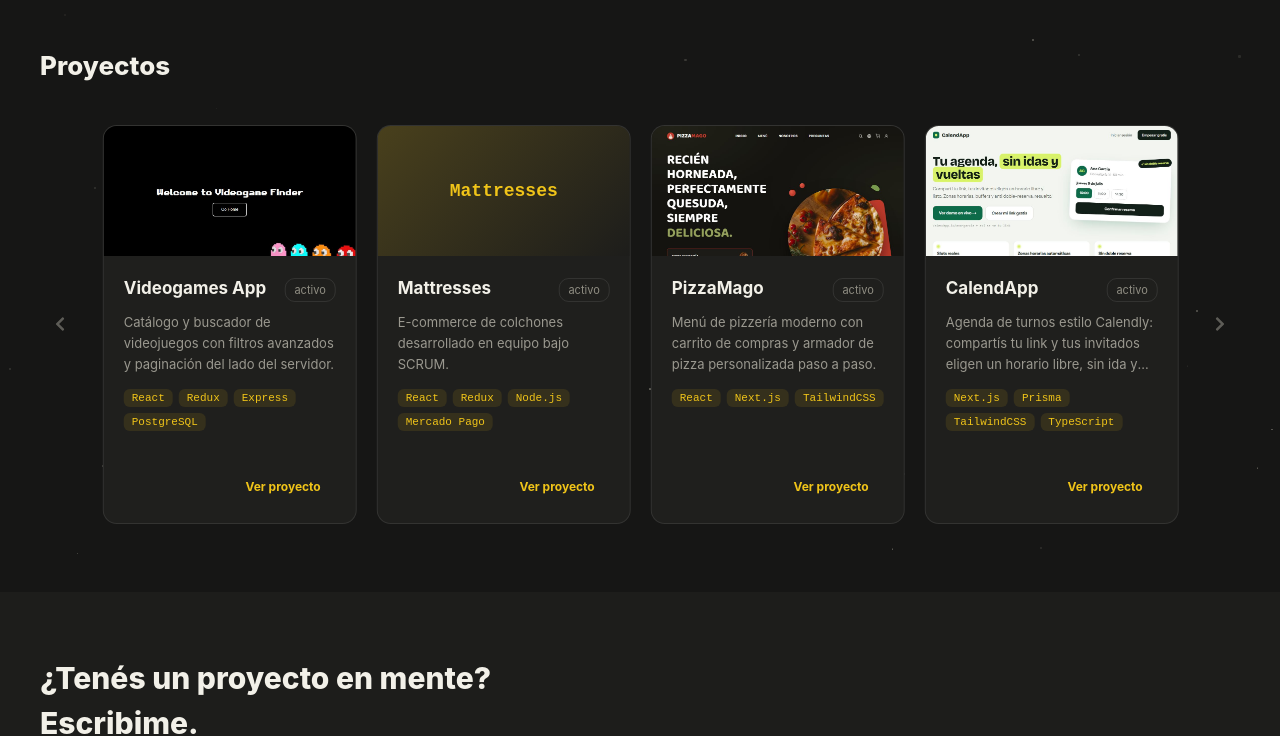
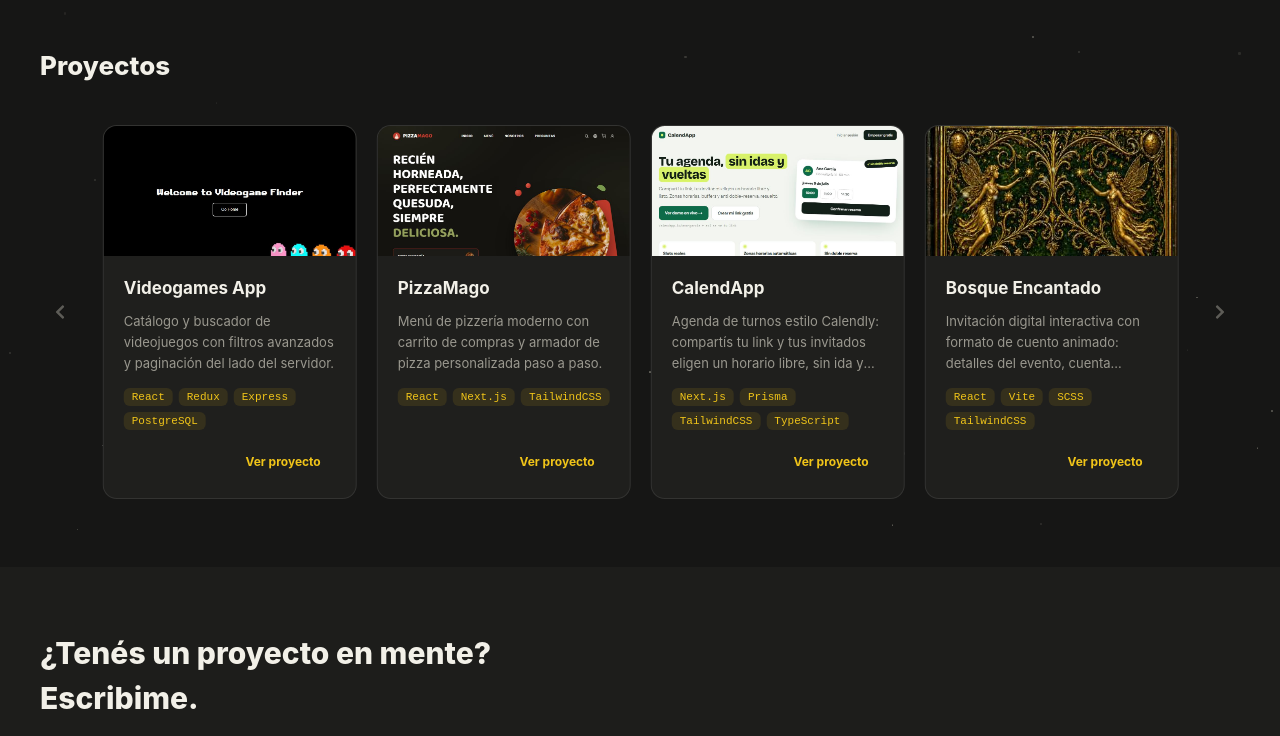
Before and after one commit to fakumax/Resume, an Astro site: page / in a window 1280 px wide. Shown: the part 1260-1996 px from the top of the page. Built offline with nearby package versions, Linux system fonts and the light colour scheme; Astro itself is replaced by a stand-in of ours; no server answers; a web font is replaced by a local one.

Commit message:
remove Mattresses card and live/repo-only badge, set Ecommerce App live
- Removed the Mattresses project entirely.
- Removed the "activo"/"código" badge next to the card title on
  every project card; dropped the now-unused status field from
  the Project type and the live/repoOnly strings.
- Ecommerce App now points to its real deployment
  (ecommerce-app-fakumax.vercel.app). Note: that URL is still
  behind Vercel's SSO/deployment-protection wall (redirects to
  vercel.com/sso-api), same as before, so visitors clicking
  "Ver proyecto" will hit a login screen rather than the site.

```diff
--- a/src/components/Projects/Projects.css
+++ b/src/components/Projects/Projects.css
@@ -211,25 +211,10 @@
   padding: 20px;
 }
 
-.project-title-row {
-  display: flex;
-  justify-content: space-between;
-  align-items: baseline;
-  margin-bottom: 10px;
-  gap: 12px;
-}
-
 .project-title {
   font-size: 17px;
   font-weight: 700;
-}
-
-.project-badge {
-  font-size: 11px;
-  border: 1px solid;
-  padding: 3px 9px;
-  border-radius: 10px;
-  white-space: nowrap;
+  margin-bottom: 10px;
 }
 
 .project-desc {
--- a/src/components/Projects/Projects.tsx
+++ b/src/components/Projects/Projects.tsx
@@ -75,7 +75,6 @@ interface ProjectCardProps {
 }
 
 const ProjectCard = ({ project, colors, t, lang, onExpand }: ProjectCardProps) => {
-  const isLive = project.status === 'live';
   const href = project.deploymentUrl ?? project.repoUrl;
 
   return (
@@ -104,13 +103,8 @@ const ProjectCard = ({ project, colors, t, lang, onExpand }: ProjectCardProps) =
         </div>
       )}
       <div className="project-body">
-        <div className="project-title-row">
-          <div className="project-title" style={{ color: colors.text }}>
-            {project.key}
-          </div>
-          <div className="project-badge" style={{ color: colors.textFaint, borderColor: colors.border }}>
-            {isLive ? t.live : t.repoOnly}
-          </div>
+        <div className="project-title" style={{ color: colors.text }}>
+          {project.key}
         </div>
         <div className="project-desc" style={{ color: colors.textDim }}>
           {lang === 'es' ? project.descEs : project.descEn}
--- a/src/data/content.ts
+++ b/src/data/content.ts
@@ -2,7 +2,6 @@ export interface Project {
   key: string;
   descEs: string;
   descEn: string;
-  status: 'live' | 'repo-only';
   tech: string[];
   screenshot?: string;
   deploymentUrl?: string;
@@ -14,7 +13,6 @@ export const PROJECTS: Project[] = [
     key: 'Pokemon App',
     descEs: 'Aplicación full-stack para crear, buscar y explorar Pokémon con datos de la PokéAPI.',
     descEn: 'Full-stack app to create, search and browse Pokémon with data from the PokéAPI.',
-    status: 'live',
     tech: ['React', 'React Query', 'Fastify', 'Prisma'],
     screenshot: '/projects/pokemon-app.jpg',
     deploymentUrl: 'https://pokemon-app-fakumax.vercel.app/',
@@ -24,26 +22,15 @@ export const PROJECTS: Project[] = [
     key: 'Videogames App',
     descEs: 'Catálogo y buscador de videojuegos con filtros avanzados y paginación del lado del servidor.',
     descEn: 'Video game catalog and search app with advanced filtering and server-side pagination.',
-    status: 'live',
     tech: ['React', 'Redux', 'Express', 'PostgreSQL'],
     screenshot: '/projects/videogames-app.jpg',
     deploymentUrl: 'https://videogames-app-fakumax.vercel.app/',
     repoUrl: 'https://github.com/fakumax/Videogames_App',
   },
   {
-    key: 'Mattresses',
-    descEs: 'E-commerce de colchones desarrollado en equipo bajo SCRUM.',
-    descEn: 'Mattress e-commerce site built as a team project under SCRUM.',
-    status: 'live',
-    tech: ['React', 'Redux', 'Node.js', 'Mercado Pago'],
-    deploymentUrl: 'https://ecommerce-app-g3.vercel.app/',
-    repoUrl: 'https://github.com/fakumax/Ecommerce-App-G3',
-  },
-  {
     key: 'PizzaMago',
     descEs: 'Menú de pizzería moderno con carrito de compras y armador de pizza personalizada paso a paso.',
     descEn: 'Modern pizzeria web app featuring a pizza menu, cart experience, and step-by-step custom pizza builder.',
-    status: 'live',
     tech: ['React', 'Next.js', 'TailwindCSS'],
     screenshot: '/projects/pizzeria-app.jpg',
     deploymentUrl: 'https://pizzeria-app-lac.vercel.app/',
@@ -53,7 +40,6 @@ export const PROJECTS: Project[] = [
     key: 'CalendApp',
     descEs: 'Agenda de turnos estilo Calendly: compartís tu link y tus invitados eligen un horario libre, sin ida y vuelta de mensajes.',
     descEn: 'Calendly-style scheduling app: share your link and invitees pick an open time slot, no back-and-forth messaging.',
-    status: 'live',
     tech: ['Next.js', 'Prisma', 'TailwindCSS', 'TypeScript'],
     screenshot: '/projects/calend-app.jpg',
     deploymentUrl: 'https://calend-app-iota.vercel.app/',
@@ -63,7 +49,6 @@ export const PROJECTS: Project[] = [
     key: 'Bosque Encantado',
     descEs: 'Invitación digital interactiva con formato de cuento animado: detalles del evento, cuenta regresiva, código de vestimenta, regalos y confirmación de asistencia.',
     descEn: 'Interactive digital invitation designed as an animated storybook experience with event details, countdown, dress code, gifts, and RSVP.',
-    status: 'live',
     tech: ['React', 'Vite', 'SCSS', 'TailwindCSS'],
     screenshot: '/projects/bosque-encantado.jpg',
     deploymentUrl: 'https://bosque-encantado-tau.vercel.app/',
@@ -73,7 +58,6 @@ export const PROJECTS: Project[] = [
     key: 'Menu App',
     descEs: 'Menú digital mobile-first: el cliente arma su pedido y lo envía directo al local por WhatsApp.',
     descEn: 'Mobile-first digital menu where customers customize their order and send it to the venue via WhatsApp.',
-    status: 'live',
     tech: ['React', 'Vite', 'TypeScript', 'WhatsApp API'],
     screenshot: '/projects/menu-app.jpg',
     deploymentUrl: 'https://menu-app-ruddy.vercel.app/',
@@ -83,7 +67,6 @@ export const PROJECTS: Project[] = [
     key: 'HotelFlow',
     descEs: 'Reservas para un resort: búsqueda, filtros y reserva de habitaciones, más un panel de administración.',
     descEn: 'Hotel resort booking app with search, filter and book rooms, plus an admin panel.',
-    status: 'live',
     tech: ['React', 'Next.js', 'TailwindCSS'],
     screenshot: '/projects/hotelflow-app.jpg',
     deploymentUrl: 'https://hotel-flow-app-hazel.vercel.app/',
@@ -93,15 +76,14 @@ export const PROJECTS: Project[] = [
     key: 'Ecommerce App',
     descEs: 'E-commerce con catálogo de productos, carrito, checkout simulado y tema visual personalizable en vivo.',
     descEn: 'Ecommerce app with product catalog, cart, mock checkout and a live customizable theme.',
-    status: 'repo-only',
     tech: ['React', 'Next.js', 'TailwindCSS', 'TypeScript'],
+    deploymentUrl: 'https://ecommerce-app-fakumax.vercel.app/',
     repoUrl: 'https://github.com/fakumax/Ecommerce_App',
   },
   {
     key: 'PsiDuelo',
     descEs: 'Sitio de acompañamiento psicológico en duelo: contención emocional, atención online y recursos de reflexión.',
     descEn: 'Psychology website focused on grief support, emotional guidance, online care, and reflective resources.',
-    status: 'live',
     tech: ['React', 'Next.js', 'Styled Components', 'Prismic'],
     screenshot: '/projects/psiduelo.jpg',
     deploymentUrl: 'https://psiduelo.vercel.app/',
@@ -111,7 +93,6 @@ export const PROJECTS: Project[] = [
     key: 'Defender la Vida',
     descEs: 'Sitio para una asociación civil de prevención del suicidio: información de contacto de emergencia, recursos y formas de ayudar.',
     descEn: 'Site for a nonprofit dedicated to suicide prevention: emergency contact info, resources and ways to help.',
-    status: 'live',
     tech: ['Astro'],
     screenshot: '/projects/defender-la-vida.jpg',
     deploymentUrl: 'https://defender-la-vida.vercel.app/',
--- a/src/i18n/strings.ts
+++ b/src/i18n/strings.ts
@@ -10,8 +10,6 @@ export interface Strings {
   heroCta2: string;
   heroCta3: string;
   aboutBody: string;
-  live: string;
-  repoOnly: string;
   contactIntro: string;
   ctaProject: string;
   footerBuilt: string;
@@ -30,8 +28,6 @@ export const STRINGS: Record<Lang, Strings> = {
     heroCta3: 'Descargar CV',
     aboutBody:
       'Software Engineer especializado en soluciones empresariales sobre SharePoint Online y Microsoft 365, con experiencia en SPFx, React, TypeScript, Power Automate y Power Apps. Me enfoco en soluciones escalables, automatización de procesos y mejora de la experiencia de usuario.',
-    live: 'activo',
-    repoOnly: 'código',
     contactIntro: '¿Tenés un proyecto en mente? Escribime.',
     ctaProject: 'Ver proyecto',
     footerBuilt: 'Diseñado y desarrollado por Facundo Vergara',
@@ -48,8 +44,6 @@ export const STRINGS: Record<Lang, Strings> = {
     heroCta3: 'Download CV',
     aboutBody:
       'Software Engineer specialized in enterprise solutions on SharePoint Online and Microsoft 365, experienced with SPFx, React, TypeScript, Power Automate and Power Apps. I focus on scalable solutions, process automation and improving user experience.',
-    live: 'live',
-    repoOnly: 'code',
     contactIntro: 'Have a project in mind? Reach out.',
     ctaProject: 'View project',
     footerBuilt: 'Designed & built by Facundo Vergara',
```
